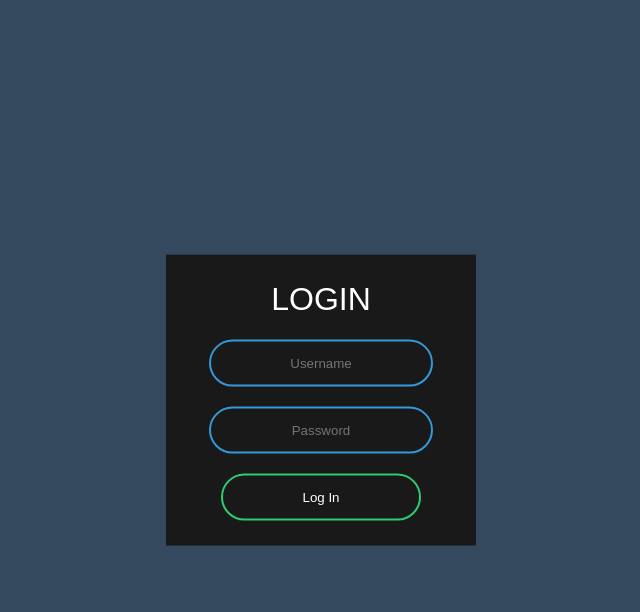
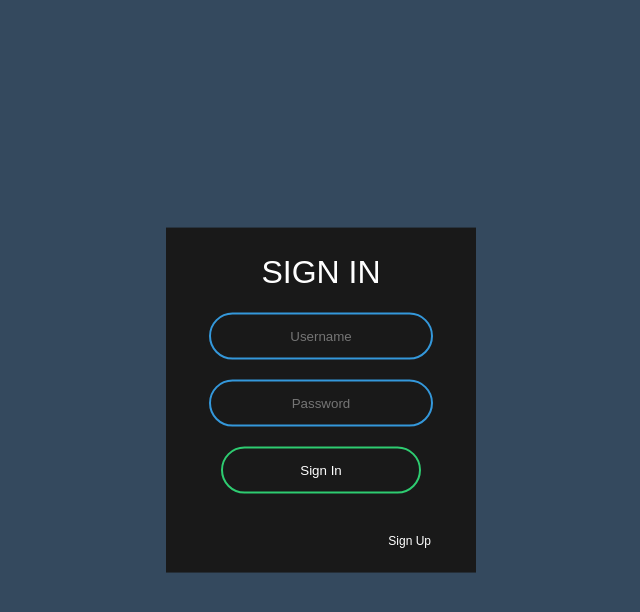
Before and after one commit to MaxLian11/Simple-Web, a PHP site: page /login.php in a window 1280 px wide. Shown: the top 612 px of the page, without its empty margins (319-959 px from the left). Run offline with PHP 8.4, Linux system fonts and the light colour scheme.

Commit message:
Changes in CSS and HTML for registration and login pages
Home page was erased
Improvements on HTML and CSS code

```diff
--- a/login.php
+++ b/login.php
@@ -35,15 +35,20 @@ if(isset($_POST['username'])){
 <!DOCTYPE html>
 <html>
 <head>
-	<title> Login Page</title>
+  <title> Login Page</title>
 	<link rel="stylesheet" href="./style.css">
 </head>
 <body>
 	<form class="box" method="POST" action="#">
-		<h1>Login</h1>
+		<h1>Sign In</h1>
 		<input type="text" name="username" placeholder="Username"/>
 		<input type="password" name="password" placeholder="Password"/>
-		<input class="form-input" type="submit" type="submit" value="Log In" class="btn-login"/>
+    <input class="form-input" type="submit" type="submit" value="Sign In" class="btn-login"/>
+    <div class = "register">
+       <?php
+           echo   "<a class='register' href='register.php'>Sign Up</a>";
+       ?>
+    </div>
 	</form>
 </body>
 </html>
--- a/style.css
+++ b/style.css
@@ -5,25 +5,13 @@ body{
     background: #34495e;
 }
 
-div#buttons button {
-    font-size: 30px;
-    width: 200px;
-    height: 200px;
-    border-radius: 50%;
-    background: rgb(154, 176, 236);
-    border: 0;
-    cursor: pointer;
-    box-shadow: 4px 4px 4px #2a3679;
-    margin: 10px;
+.register{
+    color: white;
+    text-align: right;
+    padding: 20px;
+    text-decoration: none;
+    font-size: 12px;
 }
-
-div#buttons {
-    margin: 20px;
-    display: flex;
-    justify-content: center;
-    align-items: center;
-}
-
 
 .box {
     width: 300px;
```
Also changed, not shown: home.html (deleted, +0 -24 lines), register.php (+7 -1 lines).
